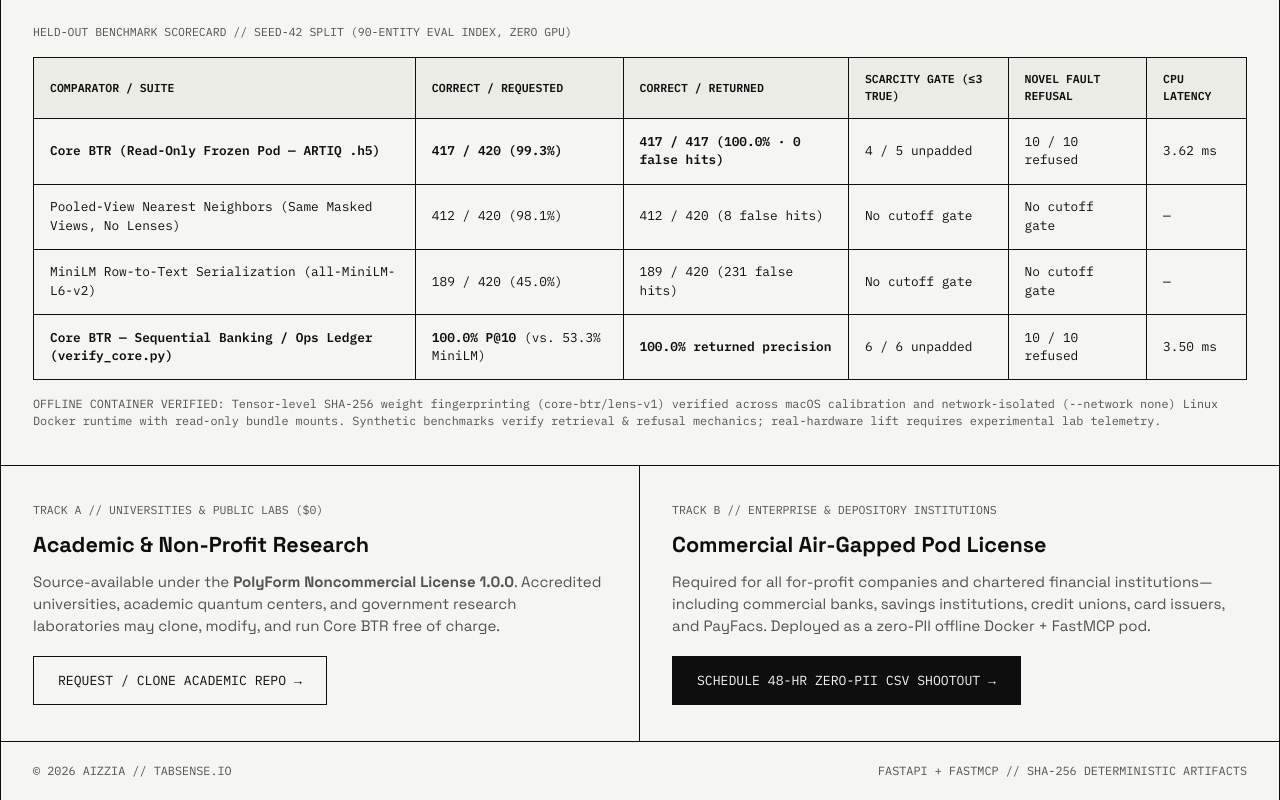
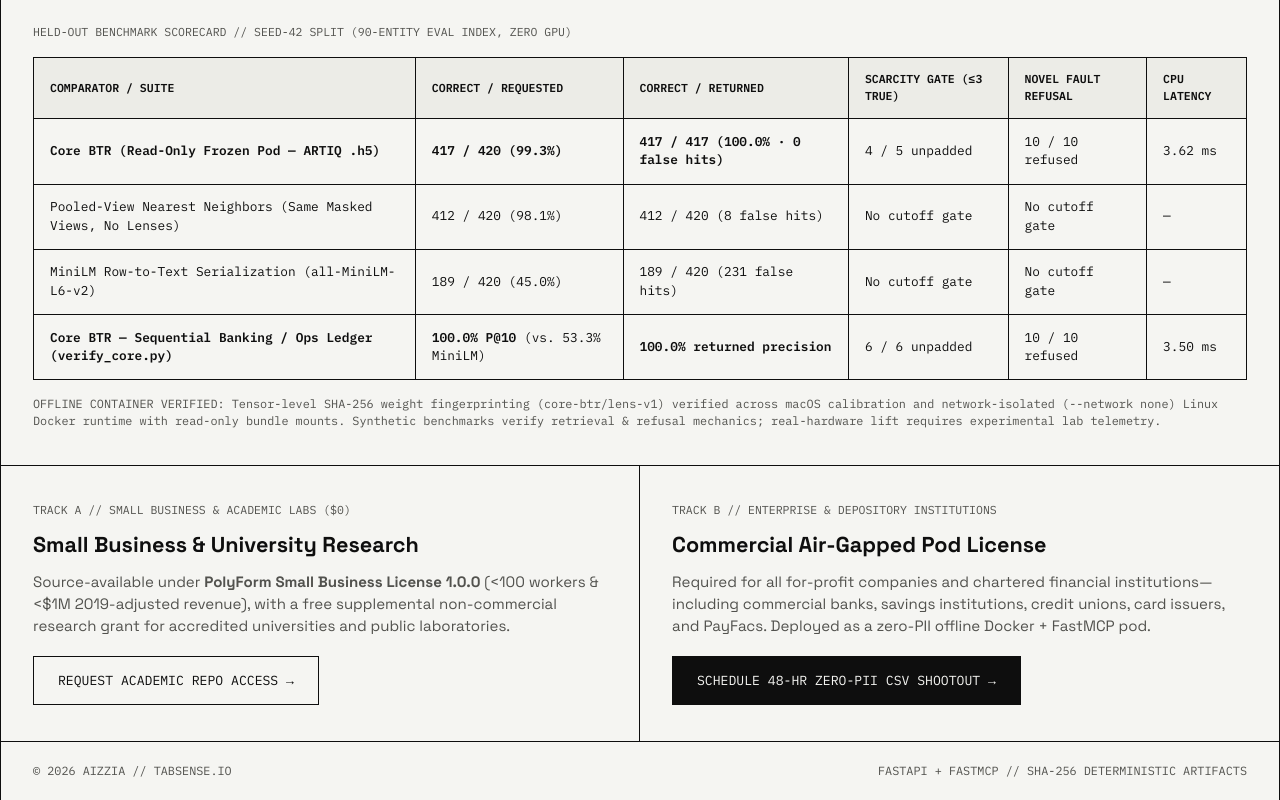
Before and after one commit to aizzia/tabsense-site, a plain HTML site: page index.html in a window 1280 px wide. Shown: the part 1574-2374 px from the top of the page. Drawn offline with Linux system fonts and the light colour scheme.

Commit message:
Route access and commercial buttons to licensing@aizzia.ai and sync Small Business license

```diff
--- a/index.html
+++ b/index.html
@@ -302,7 +302,7 @@
         Both live and die in millisecond sequential rows where <strong>an explicit 0.0 is a critical signal—never a missing NULL</strong>, inter-event cadence carries the physical signature, and LLM text-RAG hallucinations are unacceptable. <strong>TabSense</strong> (powered by <strong>Core BTR</strong>) encodes raw event windows across orthogonal Set Transformer lenses—returning exact historical twins in <strong>3.62 ms on CPU</strong> and failing closed on unseen anomalies.
       </p>
       <div class="hero-actions">
-        <a class="btn" href="https://github.com/aizzia/core-btr" target="_blank" rel="noopener">VIEW GITHUB REPO (AIZZIA/CORE-BTR) &rarr;</a>
+        <a class="btn" href="mailto:licensing@aizzia.ai?subject=core-btr%20Repository%20Access%20Request">REQUEST REPO ACCESS (AIZZIA/CORE-BTR) &rarr;</a>
         <a class="btn btn-ghost" href="#licensing">ACADEMIC FREE / COMMERCIAL POD LICENSING</a>
       </div>
     </section>
@@ -428,16 +428,16 @@
 
     <section class="license-grid" id="licensing">
       <div class="lic-box">
-        <div class="tag">TRACK A // UNIVERSITIES &amp; PUBLIC LABS ($0)</div>
-        <h3>Academic &amp; Non-Profit Research</h3>
-        <p>Source-available under the <strong>PolyForm Noncommercial License 1.0.0</strong>. Accredited universities, academic quantum centers, and government research laboratories may clone, modify, and run Core BTR free of charge.</p>
-        <a class="btn btn-ghost" href="https://github.com/aizzia/core-btr" target="_blank" rel="noopener">REQUEST / CLONE ACADEMIC REPO &rarr;</a>
+        <div class="tag">TRACK A // SMALL BUSINESS &amp; ACADEMIC LABS ($0)</div>
+        <h3>Small Business &amp; University Research</h3>
+        <p>Source-available under <strong>PolyForm Small Business License 1.0.0</strong> (&lt;100 workers &amp; &lt;$1M 2019-adjusted revenue), with a free supplemental non-commercial research grant for accredited universities and public laboratories.</p>
+        <a class="btn btn-ghost" href="mailto:licensing@aizzia.ai?subject=Academic%20Research%20Access%20Request%20(core-btr)">REQUEST ACADEMIC REPO ACCESS &rarr;</a>
       </div>
       <div class="lic-box">
         <div class="tag">TRACK B // ENTERPRISE &amp; DEPOSITORY INSTITUTIONS</div>
         <h3>Commercial Air-Gapped Pod License</h3>
         <p>Required for all for-profit companies and chartered financial institutions—including commercial banks, savings institutions, credit unions, card issuers, and PayFacs. Deployed as a zero-PII offline Docker + FastMCP pod.</p>
-        <a class="btn" href="https://github.com/aizzia" target="_blank" rel="noopener">SCHEDULE 48-HR ZERO-PII CSV SHOOTOUT &rarr;</a>
+        <a class="btn" href="mailto:licensing@aizzia.ai?subject=48-Hr%20Zero-PII%20CSV%20Shootout%20/%20Commercial%20Pod%20Inquiry">SCHEDULE 48-HR ZERO-PII CSV SHOOTOUT &rarr;</a>
       </div>
     </section>
   </main>
```
